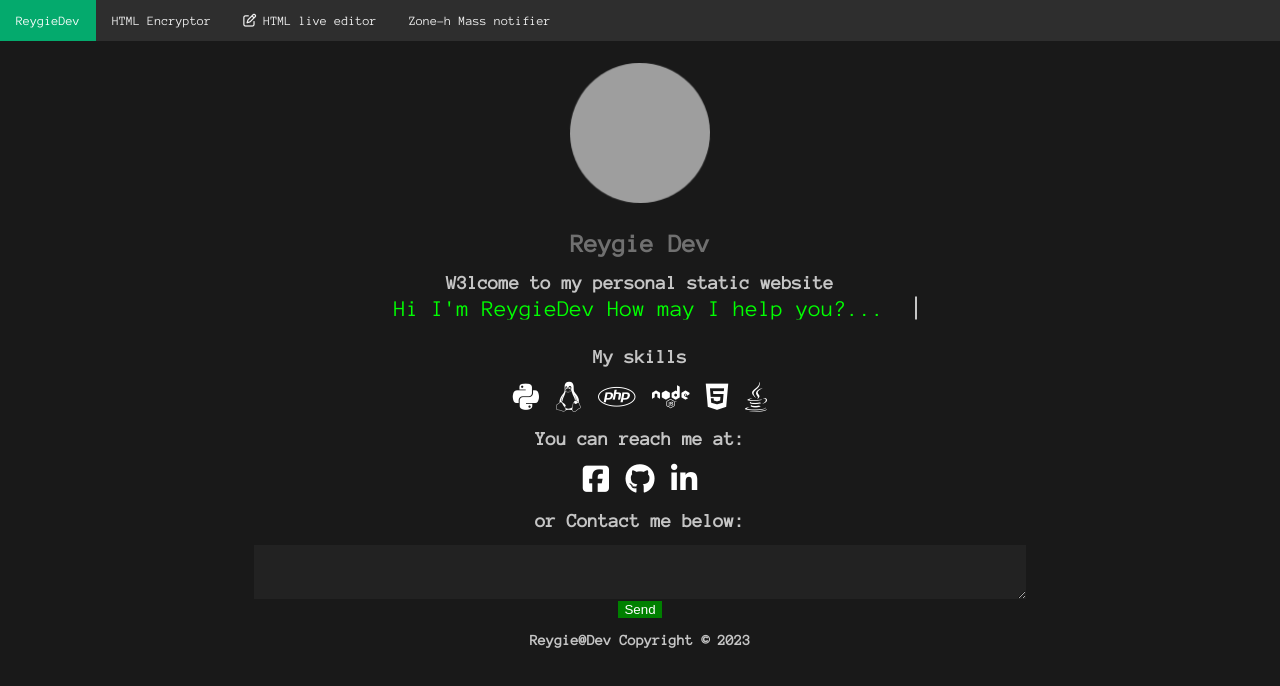
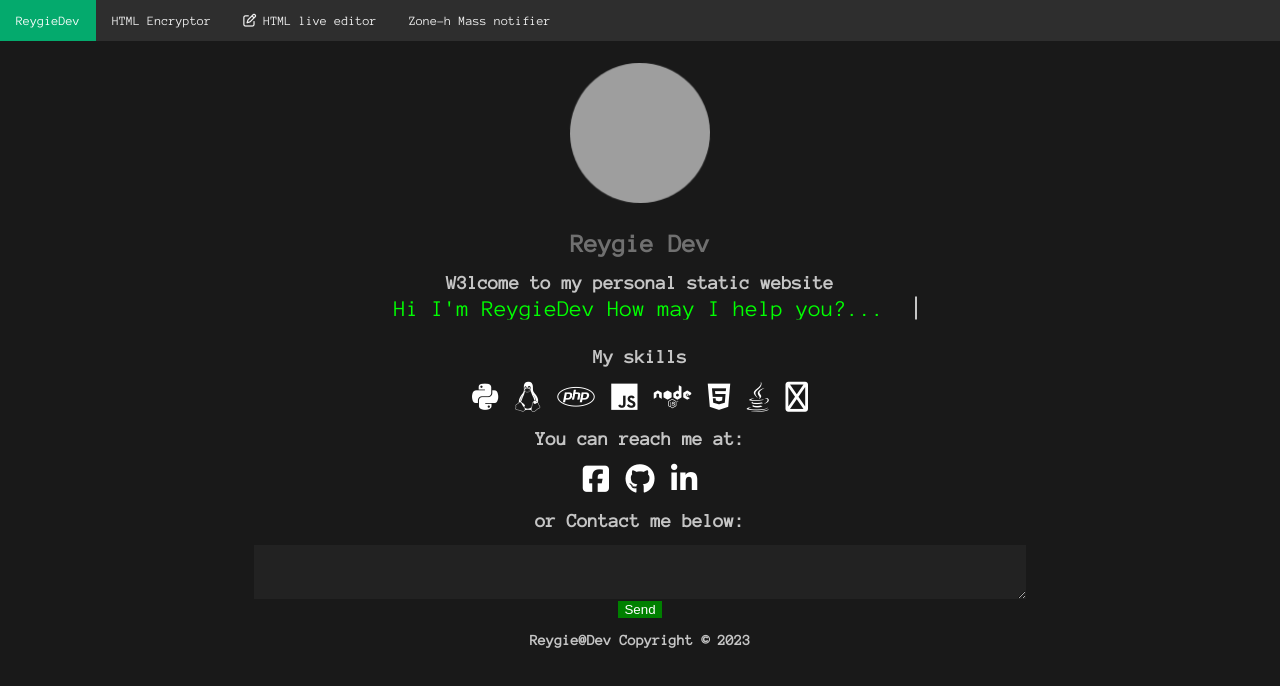
Before and after one commit to Reygie23/reygiedev.io, a plain HTML site: page index.html in a window 1280 px wide. Drawn offline with Linux system fonts and the light colour scheme; grey boxes are pictures that could not be loaded.

Commit message:
Update index.html

```diff
--- a/index.html
+++ b/index.html
@@ -46,6 +46,9 @@
           <i class="fab fa-php"></i>
         </a>
         <a href="">
+          <i class="fa-brands fa-js"></i>
+        </a>
+        <a href="">
           <i class="fab fa-node"></i>
         </a>
         <a href="">
@@ -53,6 +56,9 @@
         </a>
         <a href="">
           <i class="fab fa-java"></i>
+        </a>
+        <a href="">
+          <i class="fa-regular fa-cloud-arrow-up"></i>
         </a>
 
 
```
